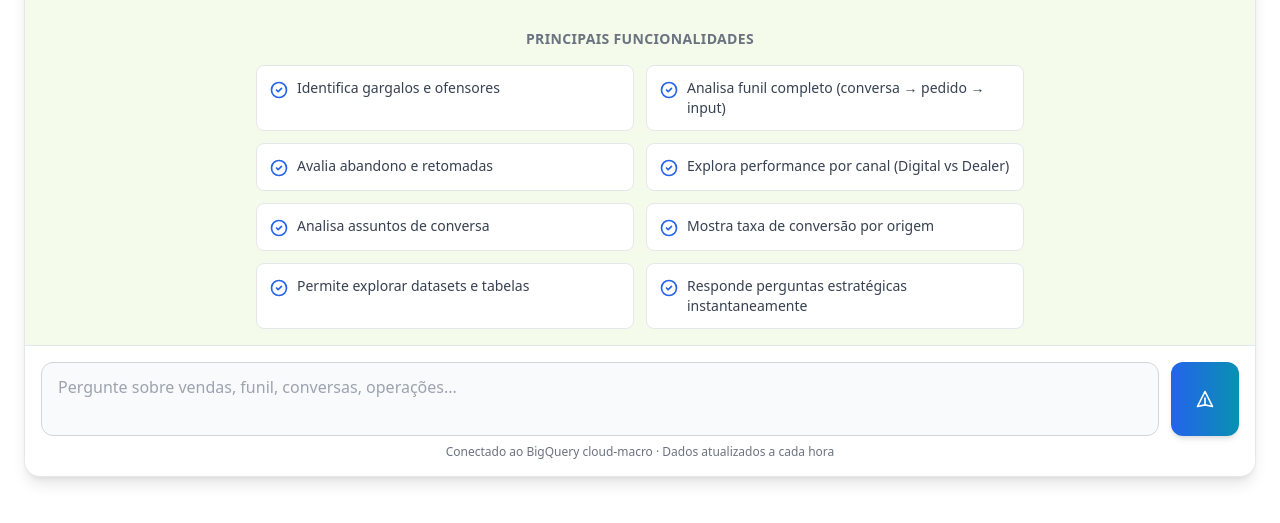
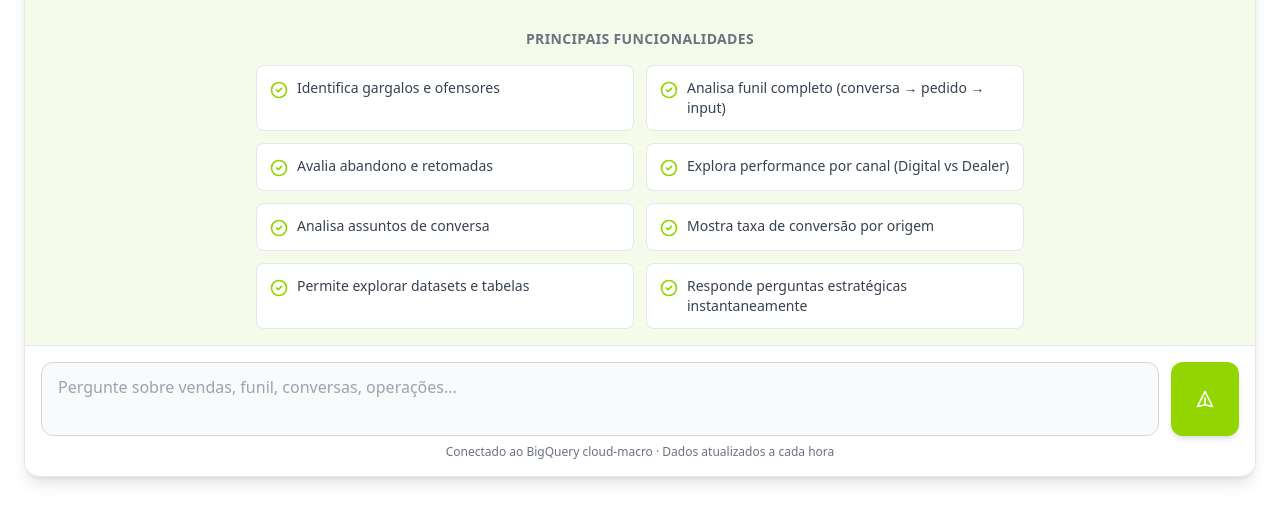
Before and after one commit to lucasmassollar/C-LUCAS-macro-ia-macro-ia-deploy, a website: page index.html in a window 1280 px wide. Shown: the part 249-772 px from the top of the page. Drawn offline with nearby package versions, Linux system fonts and the light colour scheme.

Commit message:
Update index.html

```diff
--- a/index.html
+++ b/index.html
@@ -75,49 +75,49 @@
                         <h3 class="text-sm font-semibold text-gray-500 uppercase tracking-wide mb-4">Principais Funcionalidades</h3>
                         <div class="grid grid-cols-2 gap-3 text-left">
                             <div class="flex items-start gap-2 p-3 bg-white rounded-lg border border-gray-200">
-                                <svg class="w-5 h-5 text-blue-600 flex-shrink-0 mt-0.5" fill="none" stroke="currentColor" viewBox="0 0 24 24">
+                                <svg class="w-5 h-5 flex-shrink-0 mt-0.5" style="color: #92D500" fill="none" stroke="currentColor" viewBox="0 0 24 24">
                                     <path stroke-linecap="round" stroke-linejoin="round" stroke-width="2" d="M9 12l2 2 4-4m6 2a9 9 0 11-18 0 9 9 0 0118 0z"></path>
                                 </svg>
                                 <span class="text-sm text-gray-700">Identifica gargalos e ofensores</span>
                             </div>
                             <div class="flex items-start gap-2 p-3 bg-white rounded-lg border border-gray-200">
-                                <svg class="w-5 h-5 text-blue-600 flex-shrink-0 mt-0.5" fill="none" stroke="currentColor" viewBox="0 0 24 24">
+                                <svg class="w-5 h-5 flex-shrink-0 mt-0.5" style="color: #92D500" fill="none" stroke="currentColor" viewBox="0 0 24 24">
                                     <path stroke-linecap="round" stroke-linejoin="round" stroke-width="2" d="M9 12l2 2 4-4m6 2a9 9 0 11-18 0 9 9 0 0118 0z"></path>
                                 </svg>
                                 <span class="text-sm text-gray-700">Analisa funil completo (conversa → pedido → input)</span>
                             </div>
                             <div class="flex items-start gap-2 p-3 bg-white rounded-lg border border-gray-200">
-                                <svg class="w-5 h-5 text-blue-600 flex-shrink-0 mt-0.5" fill="none" stroke="currentColor" viewBox="0 0 24 24">
+                                <svg class="w-5 h-5 flex-shrink-0 mt-0.5" style="color: #92D500" fill="none" stroke="currentColor" viewBox="0 0 24 24">
                                     <path stroke-linecap="round" stroke-linejoin="round" stroke-width="2" d="M9 12l2 2 4-4m6 2a9 9 0 11-18 0 9 9 0 0118 0z"></path>
                                 </svg>
                                 <span class="text-sm text-gray-700">Avalia abandono e retomadas</span>
                             </div>
                             <div class="flex items-start gap-2 p-3 bg-white rounded-lg border border-gray-200">
-                                <svg class="w-5 h-5 text-blue-600 flex-shrink-0 mt-0.5" fill="none" stroke="currentColor" viewBox="0 0 24 24">
+                                <svg class="w-5 h-5 flex-shrink-0 mt-0.5" style="color: #92D500" fill="none" stroke="currentColor" viewBox="0 0 24 24">
                                     <path stroke-linecap="round" stroke-linejoin="round" stroke-width="2" d="M9 12l2 2 4-4m6 2a9 9 0 11-18 0 9 9 0 0118 0z"></path>
                                 </svg>
                                 <span class="text-sm text-gray-700">Explora performance por canal (Digital vs Dealer)</span>
                             </div>
                             <div class="flex items-start gap-2 p-3 bg-white rounded-lg border border-gray-200">
-                                <svg class="w-5 h-5 text-blue-600 flex-shrink-0 mt-0.5" fill="none" stroke="currentColor" viewBox="0 0 24 24">
+                                <svg class="w-5 h-5 flex-shrink-0 mt-0.5" style="color: #92D500" fill="none" stroke="currentColor" viewBox="0 0 24 24">
                                     <path stroke-linecap="round" stroke-linejoin="round" stroke-width="2" d="M9 12l2 2 4-4m6 2a9 9 0 11-18 0 9 9 0 0118 0z"></path>
                                 </svg>
                                 <span class="text-sm text-gray-700">Analisa assuntos de conversa</span>
                             </div>
                             <div class="flex items-start gap-2 p-3 bg-white rounded-lg border border-gray-200">
-                                <svg class="w-5 h-5 text-blue-600 flex-shrink-0 mt-0.5" fill="none" stroke="currentColor" viewBox="0 0 24 24">
+                                <svg class="w-5 h-5 flex-shrink-0 mt-0.5" style="color: #92D500" fill="none" stroke="currentColor" viewBox="0 0 24 24">
                                     <path stroke-linecap="round" stroke-linejoin="round" stroke-width="2" d="M9 12l2 2 4-4m6 2a9 9 0 11-18 0 9 9 0 0118 0z"></path>
                                 </svg>
                                 <span class="text-sm text-gray-700">Mostra taxa de conversão por origem</span>
                             </div>
                             <div class="flex items-start gap-2 p-3 bg-white rounded-lg border border-gray-200">
-                                <svg class="w-5 h-5 text-blue-600 flex-shrink-0 mt-0.5" fill="none" stroke="currentColor" viewBox="0 0 24 24">
+                                <svg class="w-5 h-5 flex-shrink-0 mt-0.5" style="color: #92D500" fill="none" stroke="currentColor" viewBox="0 0 24 24">
                                     <path stroke-linecap="round" stroke-linejoin="round" stroke-width="2" d="M9 12l2 2 4-4m6 2a9 9 0 11-18 0 9 9 0 0118 0z"></path>
                                 </svg>
                                 <span class="text-sm text-gray-700">Permite explorar datasets e tabelas</span>
                             </div>
                             <div class="flex items-start gap-2 p-3 bg-white rounded-lg border border-gray-200">
-                                <svg class="w-5 h-5 text-blue-600 flex-shrink-0 mt-0.5" fill="none" stroke="currentColor" viewBox="0 0 24 24">
+                                <svg class="w-5 h-5 flex-shrink-0 mt-0.5" style="color: #92D500" fill="none" stroke="currentColor" viewBox="0 0 24 24">
                                     <path stroke-linecap="round" stroke-linejoin="round" stroke-width="2" d="M9 12l2 2 4-4m6 2a9 9 0 11-18 0 9 9 0 0118 0z"></path>
                                 </svg>
                                 <span class="text-sm text-gray-700">Responde perguntas estratégicas instantaneamente</span>
@@ -139,7 +139,7 @@
                     <button
                         id="send-button"
                         onclick="sendMessage()"
-                        class="px-6 py-3 bg-gradient-to-r from-blue-600 to-cyan-600 hover:from-blue-500 hover:to-cyan-500 text-white rounded-xl font-medium transition-all shadow-md"
+                        class="px-6 py-3 text-white rounded-xl font-medium transition-all shadow-md" style="background-color: #92D500;"
                     >
                         <svg class="w-5 h-5" fill="none" stroke="currentColor" viewBox="0 0 24 24">
                             <path stroke-linecap="round" stroke-linejoin="round" stroke-width="2" d="M12 19l9 2-9-18-9 18 9-2zm0 0v-8"></path>
```
